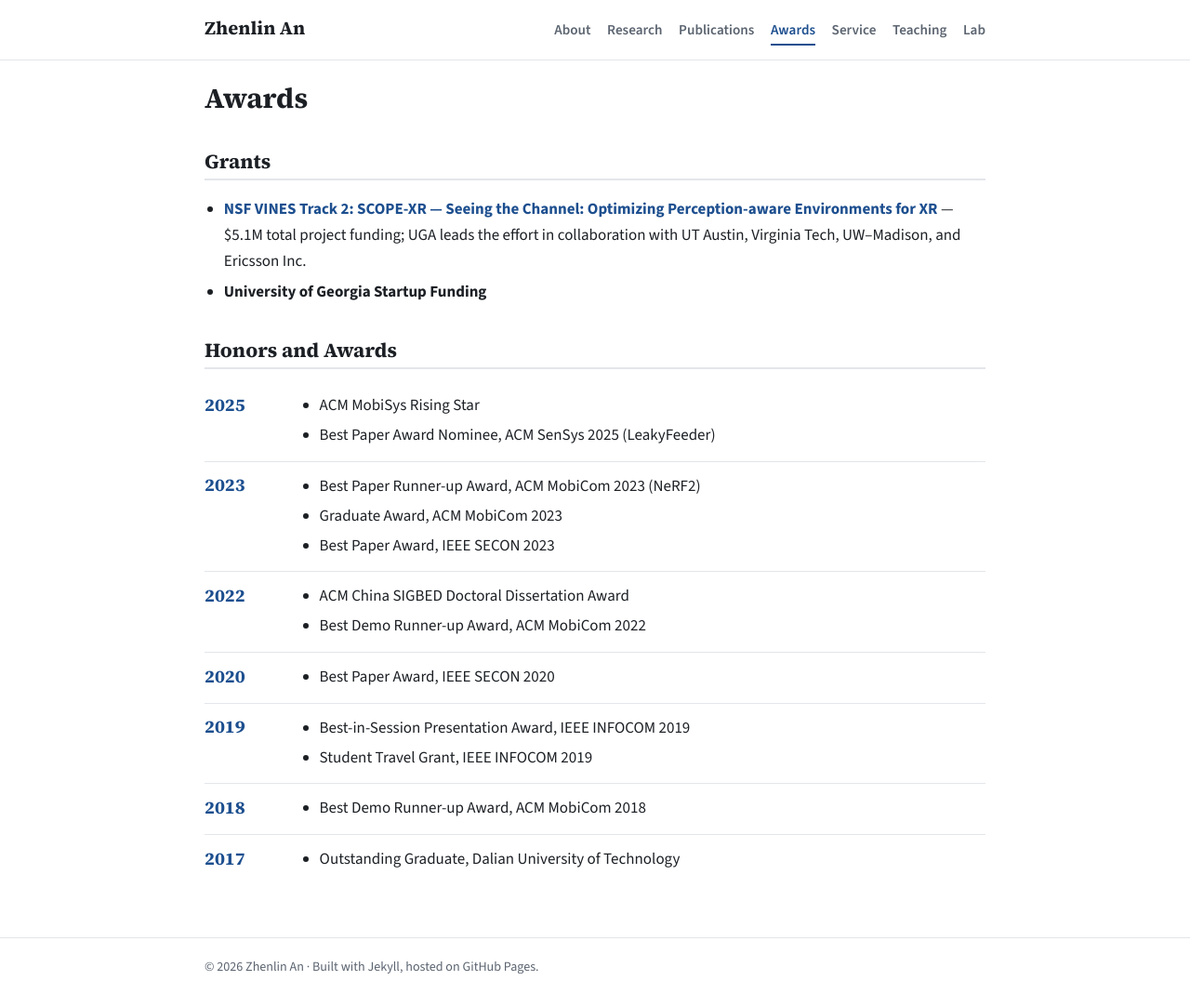
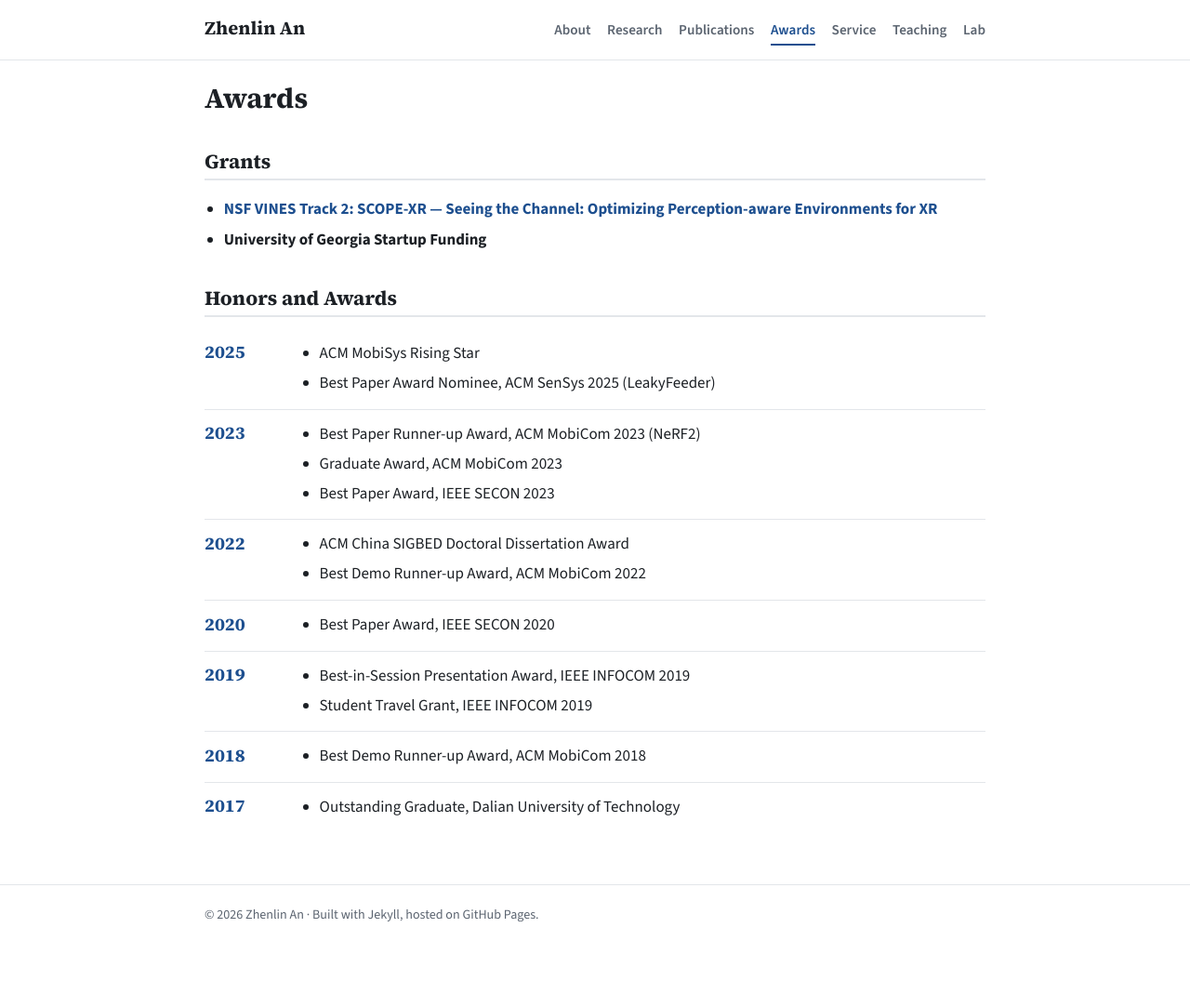
Before and after one commit to Anplus/anplus.github.io, a Jekyll site: the page built from awards.md, in a window 1280 px wide and 1083 px high. Shown: the whole window at 93% size. Built offline with Jekyll 4.4.1, drawn with Linux system fonts in a browser that asks for light colours.

Commit message:
Simplify NSF grant listing

```diff
--- a/awards.md
+++ b/awards.md
@@ -7,7 +7,7 @@
 
 ## Grants
 
-- [**NSF VINES Track 2: SCOPE-XR — Seeing the Channel: Optimizing Perception-aware Environments for XR**](https://www.nsf.gov/awardsearch/show-award?AWD_ID=2554332) — $5.1M total project funding; UGA leads the effort in collaboration with UT Austin, Virginia Tech, UW–Madison, and Ericsson Inc.
+- [**NSF VINES Track 2: SCOPE-XR — Seeing the Channel: Optimizing Perception-aware Environments for XR**](https://www.nsf.gov/awardsearch/show-award?AWD_ID=2554332)
 - **University of Georgia Startup Funding**
 
 ## Honors and Awards
```
